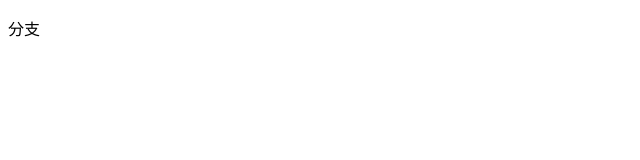
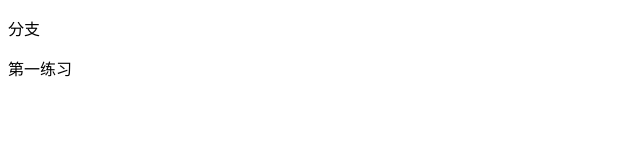
Before and after one commit to zqiuqiu/zqiuqiu.github.io, a plain HTML site: page main.html in a window 1280 px wide. Shown: the full height of the page, 0-640 px from the left. Drawn offline with Linux system fonts and the light colour scheme.

Commit message:
Update main.html

```diff
--- a/main.html
+++ b/main.html
@@ -6,5 +6,6 @@
 </head>
 <body>
 	<p>分支</p>
+	<div>第一练习</div>
 </body>
 </html>
```
